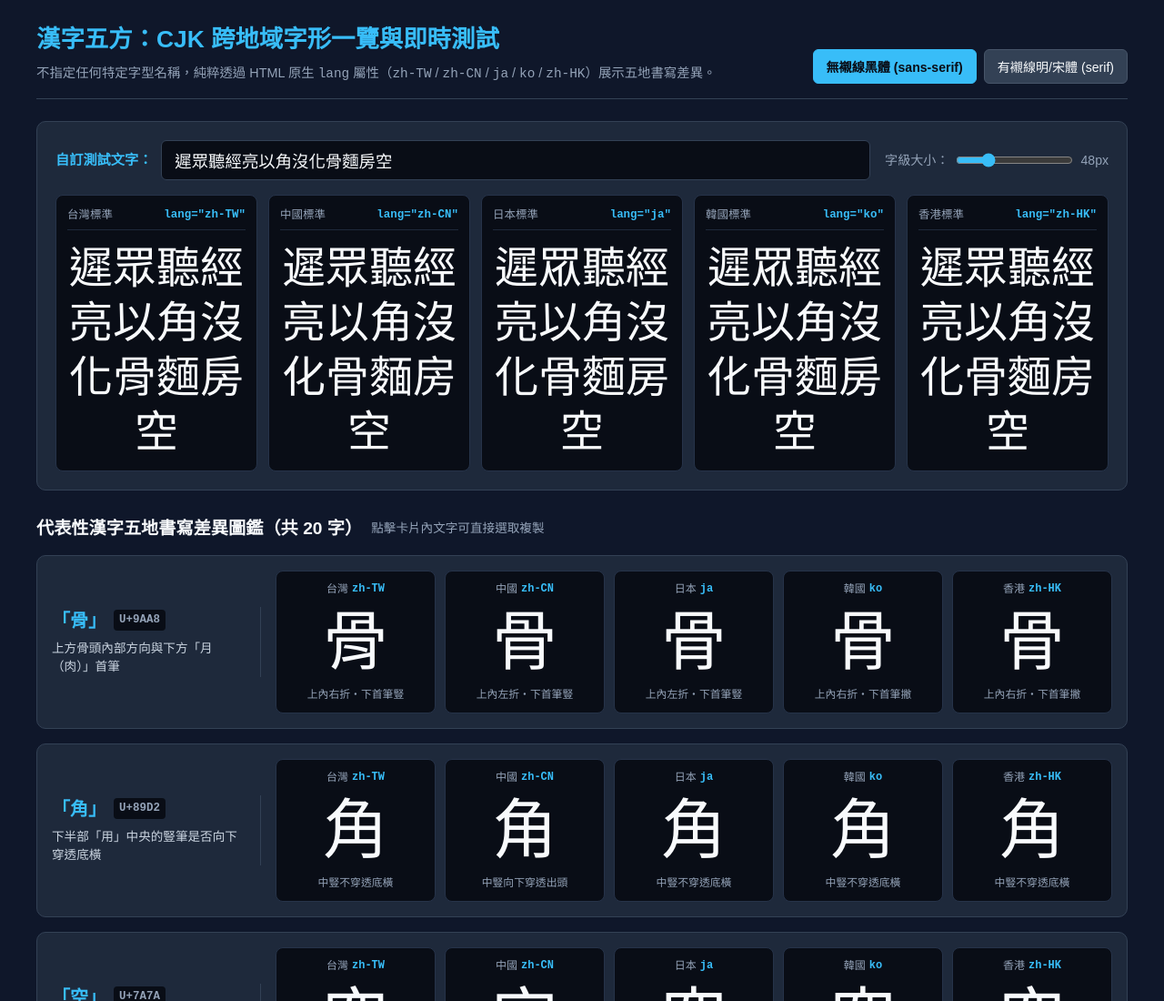
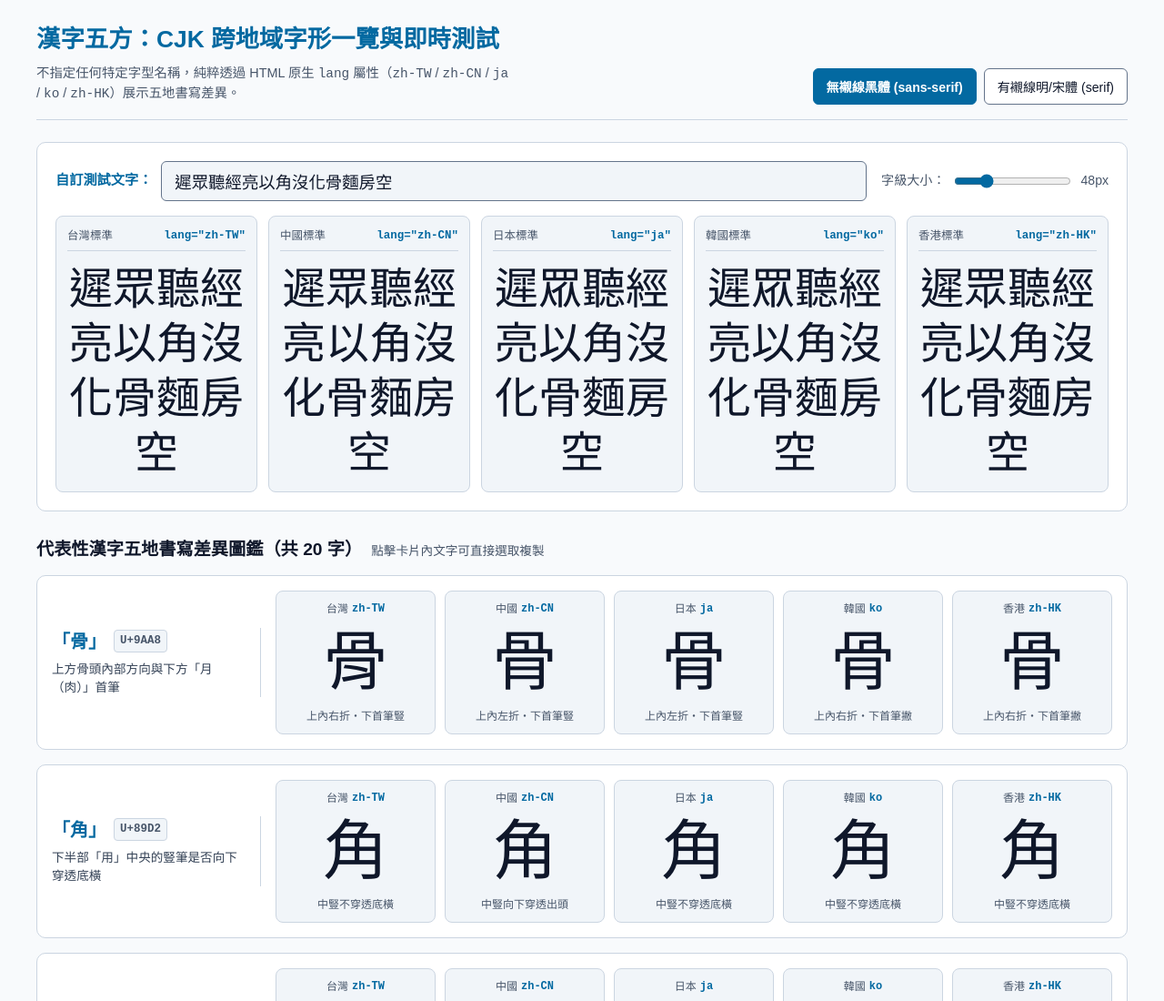
Before and after one commit to abc0922001/CJK_Fonts_Test, a plain HTML site: page index.html in a window 1280 px wide. Shown: the top 1100 px of the page at 91% size. Drawn offline with Linux system fonts and the light colour scheme.

Commit message:
重構 index.html 以符合現代 Web 規範
原頁面僅支援深色樣式，並存在非語意標籤、全域 * 重設、內嵌事件處理器，
以及每次輸入或拖曳滑桿時整批重建 DOM 等問題。

針對 index.html 的 HTML、CSS 與 JavaScript 進行現代化重構：
- 改用 <main>、<h2>/<h3>、<ul>/<li> 與 role="toolbar" 等語意結構
- 補齊 :focus-visible 焦點外框、roving tabindex 備援與高對比模式
- 改採淺色 color-scheme、系統文字縮放（text-scale）與 rem 相對單位
- 移除全域 * 重設與 !important，改用邏輯屬性與 data-font-family 控制
- 對摺疊線以下圖鑑套用 content-visibility: auto 並避免重複重建 DOM

```diff
--- a/index.html
+++ b/index.html
@@ -3,19 +3,34 @@
 <head>
   <meta charset="UTF-8">
   <meta name="viewport" content="width=device-width, initial-scale=1.0">
+  <meta name="color-scheme" content="light">
+  <meta name="text-scale" content="scale">
   <title>漢字五方：CJK 跨地域字形差異展示與即時測試</title>
   <style>
     :root {
-      --bg: #0f172a;
-      --card-bg: #1e293b;
-      --card-border: #334155;
-      --text-main: #f8fafc;
-      --text-sub: #94a3b8;
-      --accent: #38bdf8;
+      color-scheme: light;
+
+      --bg: #f8fafc;
+      --card-bg: #ffffff;
+      --surface-subtle: #f1f5f9;
+      --card-border: #cbd5e1;
+      --control-border: #64748b;
+      --text-main: #0f172a;
+      --text-sub: #475569;
+      --text-body: #334155;
+      --accent: #0369a1;
+      --accent-text: #ffffff;
+      --btn-bg: #ffffff;
+      --btn-hover-bg: #e2e8f0;
+
+      accent-color: var(--accent);
     }
 
-    * {
+    :where(html, body, h1, h2, h3, p, ul, li, section, header, main, button, input) {
       box-sizing: border-box;
+    }
+
+    :where(body, h1, h2, h3, p, ul) {
       margin: 0;
       padding: 0;
     }
@@ -25,12 +40,13 @@
       color: var(--text-main);
       font-family: sans-serif;
       line-height: 1.5;
-      padding: 24px 16px 48px;
+      padding-block: 1.5rem 3rem;
+      padding-inline: 1rem;
     }
 
     .container {
-      max-width: 1200px;
-      margin: 0 auto;
+      max-inline-size: 75rem;
+      margin-inline: auto;
     }
 
     header {
@@ -38,51 +54,77 @@
       flex-wrap: wrap;
       justify-content: space-between;
       align-items: flex-end;
-      gap: 16px;
-      margin-bottom: 24px;
-      border-bottom: 1px solid var(--card-border);
-      padding-bottom: 16px;
+      gap: 1rem;
+      margin-block-end: 1.5rem;
+      border-block-end: 1px solid var(--card-border);
+      padding-block-end: 1rem;
     }
 
     h1 {
       font-size: 1.65rem;
       font-weight: 700;
       color: var(--accent);
-      margin-bottom: 6px;
+      margin-block-end: 0.375rem;
+      text-wrap: balance;
     }
 
     p.desc {
       color: var(--text-sub);
       font-size: 0.9rem;
+      max-inline-size: 65ch;
+      text-wrap: pretty;
     }
 
     .toolbar {
       display: flex;
-      gap: 8px;
+      gap: 0.5rem;
       align-items: center;
       flex-wrap: wrap;
     }
 
     button {
-      background: #334155;
+      background: var(--btn-bg);
       color: var(--text-main);
-      border: 1px solid #475569;
-      padding: 8px 14px;
+      border: 1px solid var(--control-border);
+      padding-block: 0.5rem;
+      padding-inline: 0.875rem;
+      min-block-size: 2.5rem;
+      min-inline-size: 2.5rem;
       border-radius: 6px;
       cursor: pointer;
       font-size: 0.88rem;
-      transition: all 0.15s;
+      font-family: inherit;
     }
 
-    button:hover {
-      background: #475569;
+    @media (pointer: coarse) {
+      button {
+        min-block-size: 2.75rem;
+      }
     }
 
-    button.active {
+    @media (hover: hover) {
+      button:hover:not([aria-pressed="true"]) {
+        background: var(--btn-hover-bg);
+      }
+    }
+
+    button[aria-pressed="true"] {
       background: var(--accent);
-      color: #090d16;
+      color: var(--accent-text);
       border-color: var(--accent);
       font-weight: 700;
+    }
+
+    :where(button, input[type="text"], input[type="range"]):focus-visible {
+      outline: 2px solid var(--accent);
+      outline-offset: 2px;
+    }
+
+    @media (prefers-reduced-motion: no-preference) {
+      button,
+      .input-wrapper input[type="text"] {
+        transition: background-color 0.15s, border-color 0.15s, color 0.15s;
+      }
     }
 
     /* 自訂文字即時測試區塊 */
@@ -90,95 +132,96 @@
       background: var(--card-bg);
       border: 1px solid var(--card-border);
       border-radius: 10px;
-      padding: 20px;
-      margin-bottom: 28px;
+      padding: 1.25rem;
+      margin-block-end: 1.75rem;
     }
 
     .tester-controls {
       display: flex;
       flex-wrap: wrap;
-      gap: 16px;
+      gap: 1rem;
       align-items: center;
-      margin-bottom: 16px;
+      margin-block-end: 1rem;
     }
 
     .input-wrapper {
-      flex: 1;
-      min-width: 260px;
+      flex: 1 1 16rem;
+      min-inline-size: 0;
       display: flex;
+      flex-wrap: wrap;
       align-items: center;
-      gap: 10px;
+      gap: 0.625rem;
     }
 
     .input-wrapper label {
       font-size: 0.95rem;
       font-weight: 700;
       color: var(--accent);
-      white-space: nowrap;
     }
 
     .input-wrapper input[type="text"] {
-      width: 100%;
-      background: #090d16;
-      border: 1px solid var(--card-border);
+      flex: 1 1 14rem;
+      min-inline-size: 0;
+      background: var(--surface-subtle);
+      border: 1px solid var(--control-border);
       color: var(--text-main);
-      padding: 10px 14px;
+      padding-block: 0.625rem;
+      padding-inline: 0.875rem;
+      min-block-size: 2.5rem;
       border-radius: 6px;
       font-size: 1.15rem;
-      outline: none;
-      transition: border-color 0.2s;
-    }
-
-    .input-wrapper input[type="text"]:focus {
-      border-color: var(--accent);
+      font-family: inherit;
     }
 
     .size-wrapper {
       display: flex;
       align-items: center;
-      gap: 8px;
+      gap: 0.5rem;
       font-size: 0.88rem;
       color: var(--text-sub);
     }
 
     .size-wrapper input[type="range"] {
-      accent-color: var(--accent);
       cursor: pointer;
+      min-block-size: 2.5rem;
     }
 
     .live-preview-grid {
+      list-style: none;
       display: grid;
-      grid-template-columns: repeat(5, 1fr);
-      gap: 12px;
+      grid-template-columns: repeat(5, minmax(0, 1fr));
+      gap: 0.75rem;
+      --test-size: 48px;
     }
 
-    @media (max-width: 900px) {
+    @media (max-width: 56.25em) {
       .live-preview-grid {
-        grid-template-columns: repeat(auto-fit, minmax(180px, 1fr));
+        grid-template-columns: repeat(auto-fit, minmax(min(100%, 11.25rem), 1fr));
       }
     }
 
     .live-card {
-      background: #090d16;
-      border: 1px solid #263349;
+      background: var(--surface-subtle);
+      border: 1px solid var(--card-border);
       border-radius: 8px;
-      padding: 12px;
+      padding: 0.75rem;
       display: flex;
       flex-direction: column;
       align-items: center;
       text-align: center;
-      min-height: 120px;
+      min-block-size: 7.5rem;
     }
 
     .live-card-header {
-      width: 100%;
+      inline-size: 100%;
       display: flex;
       justify-content: space-between;
+      gap: 0.5rem;
       font-size: 0.78rem;
       color: var(--text-sub);
-      border-bottom: 1px solid #1e293b;
-      padding-bottom: 6px;
-      margin-bottom: 12px;
+      border-block-end: 1px solid var(--card-border);
+      padding-block-end: 0.375rem;
+      margin-block-end: 0.75rem;
     }
 
     .live-card-header code {
@@ -187,24 +230,27 @@
     }
 
     .live-glyph-text {
+      font-size: var(--test-size);
       word-break: break-all;
       line-height: 1.25;
-      margin: auto 0;
+      margin-block: auto;
       user-select: all;
     }
 
     /* 區塊標題 */
-    .section-title {
+    h2.section-title {
       font-size: 1.2rem;
       font-weight: 700;
       color: var(--text-main);
-      margin-bottom: 14px;
+      margin-block-end: 0.875rem;
       display: flex;
-      align-items: center;
-      gap: 10px;
+      flex-wrap: wrap;
+      align-items: baseline;
+      gap: 0.625rem;
+      text-wrap: balance;
     }
 
-    .section-title span.sub {
+    h2.section-title span.sub {
       font-size: 0.85rem;
       font-weight: 400;
       color: var(--text-sub);
@@ -212,39 +258,46 @@
 
     /* 差異字展示列 */
     .char-showcase {
+      list-style: none;
       display: flex;
       flex-direction: column;
-      gap: 16px;
+      gap: 1rem;
     }
 
     .char-row {
       background: var(--card-bg);
       border: 1px solid var(--card-border);
       border-radius: 10px;
-      padding: 16px;
+      padding: 1rem;
       display: grid;
-      grid-template-columns: 230px 1fr;
-      gap: 16px;
+      grid-template-columns: 14.375rem 1fr;
+      gap: 1rem;
       align-items: center;
     }
 
-    @media (max-width: 820px) {
+    /* 僅對初始視口以下的圖鑑卡片延遲渲染 */
+    .char-row:nth-child(n + 5) {
+      content-visibility: auto;
+      contain-intrinsic-size: auto none auto 11rem;
+    }
+
+    @media (max-width: 51.25em) {
       .char-row {
         grid-template-columns: 1fr;
       }
     }
 
     .char-info {
-      border-right: 1px solid var(--card-border);
-      padding-right: 16px;
+      border-inline-end: 1px solid var(--card-border);
+      padding-inline-end: 1rem;
     }
 
-    @media (max-width: 820px) {
+    @media (max-width: 51.25em) {
       .char-info {
-        border-right: none;
-        border-bottom: 1px solid var(--card-border);
-        padding-right: 0;
-        padding-bottom: 12px;
+        border-inline-end: none;
+        border-block-end: 1px solid var(--card-border);
+        padding-inline-end: 0;
+        padding-block-end: 0.75rem;
       }
     }
 
@@ -252,44 +305,49 @@
       font-size: 1.25rem;
       font-weight: 700;
       color: var(--accent);
-      margin-bottom: 4px;
+      margin-block-end: 0.25rem;
       display: flex;
       align-items: center;
-      gap: 8px;
+      gap: 0.5rem;
     }
 
     .char-info .unicode {
       font-size: 0.78rem;
       font-family: monospace;
       color: var(--text-sub);
-      background: #090d16;
-      padding: 2px 6px;
+      background: var(--surface-subtle);
+      border: 1px solid var(--card-border);
+      padding-block: 0.125rem;
+      padding-inline: 0.375rem;
       border-radius: 4px;
     }
 
     .char-info .feature-desc {
       font-size: 0.85rem;
-      color: #cbd5e1;
-      margin-top: 6px;
+      color: var(--text-body);
+      margin-block-start: 0.375rem;
+      text-wrap: pretty;
     }
 
     .region-boxes {
+      list-style: none;
       display: grid;
-      grid-template-columns: repeat(5, 1fr);
-      gap: 10px;
+      grid-template-columns: repeat(5, minmax(0, 1fr));
+      gap: 0.625rem;
     }
 
-    @media (max-width: 600px) {
+    @media (max-width: 37.5em) {
       .region-boxes {
-        grid-template-columns: repeat(auto-fit, minmax(95px, 1fr));
+        grid-template-columns: repeat(auto-fit, minmax(min(100%, 6rem), 1fr));
       }
     }
 
     .region-card {
-      background: #090d16;
-      border: 1px solid #263349;
+      background: var(--surface-subtle);
+      border: 1px solid var(--card-border);
       border-radius: 8px;
-      padding: 10px 6px;
+      padding-block: 0.625rem;
+      padding-inline: 0.375rem;
       display: flex;
       flex-direction: column;
       align-items: center;
@@ -299,9 +357,9 @@
     .region-label {
       font-size: 0.75rem;
       color: var(--text-sub);
-      margin-bottom: 6px;
+      margin-block-end: 0.375rem;
       display: flex;
-      gap: 4px;
+      gap: 0.25rem;
       align-items: center;
     }
 
@@ -311,24 +369,40 @@
     }
 
     .glyph-display {
-      font-size: 72px;
+      font-size: 4.5rem;
       line-height: 1.1;
-      margin: 4px 0;
+      margin-block: 0.25rem;
       user-select: all;
     }
 
-    .font-sans {
-      font-family: sans-serif !important;
+    .preview-scope[data-font-family="sans-serif"] :is(.live-glyph-text, .glyph-display) {
+      font-family: sans-serif;
     }
 
-    .font-serif {
-      font-family: serif !important;
+    .preview-scope[data-font-family="serif"] :is(.live-glyph-text, .glyph-display) {
+      font-family: serif;
     }
 
     .region-note {
-      font-size: 0.74rem;
-      color: #94a3b8;
-      margin-top: 6px;
+      font-size: 0.75rem;
+      color: var(--text-sub);
+      margin-block-start: 0.375rem;
+    }
+
+    @media (forced-colors: active) {
+      button[aria-pressed="true"] {
+        background: Highlight;
+        color: HighlightText;
+        border-color: Highlight;
+        forced-color-adjust: none;
+      }
+
+      .live-card,
+      .region-card,
+      .custom-tester,
+      .char-row {
+        border: 1px solid CanvasText;
+      }
     }
   </style>
 </head>
@@ -342,12 +416,13 @@
           不指定任何特定字型名稱，純粹透過 HTML 原生 <code>lang</code> 屬性（<code>zh-TW</code> / <code>zh-CN</code> / <code>ja</code> / <code>ko</code> / <code>zh-HK</code>）展示五地書寫差異。
         </p>
       </div>
-      <div class="toolbar">
-        <button id="btn-sans" class="active" onclick="setGenericFamily('sans-serif')">無襯線黑體 (sans-serif)</button>
-        <button id="btn-serif" onclick="setGenericFamily('serif')">有襯線明/宋體 (serif)</button>
+      <div class="toolbar" role="toolbar" focusgroup="toolbar wrap" aria-label="字體類別切換" aria-controls="preview-root">
+        <button id="btn-sans" type="button" aria-pressed="true" data-family="sans-serif">無襯線黑體 (sans-serif)</button>
+        <button id="btn-serif" type="button" aria-pressed="false" data-family="serif">有襯線明/宋體 (serif)</button>
       </div>
     </header>
 
+    <main id="preview-root" class="preview-scope" data-font-family="sans-serif">
       <!-- 自訂文字即時測試面板 -->
       <section class="custom-tester">
         <div class="tester-controls">
@@ -357,25 +432,25 @@
           </div>
           <div class="size-wrapper">
             <label for="size-slider">字級大小：</label>
-          <input type="range" id="size-slider" min="28" max="110" value="48">
+            <input type="range" id="size-slider" min="28" max="110" value="48" aria-valuetext="48px">
             <span id="size-val">48px</span>
           </div>
         </div>
-      <div id="live-grid" class="live-preview-grid"></div>
+        <ul id="live-grid" class="live-preview-grid"></ul>
       </section>
 
       <!-- 20 組經典 CJK 差異漢字一覽 -->
-    <div class="section-title">
+      <section>
+        <h2 class="section-title">
           <span>代表性漢字五地書寫差異圖鑑（共 20 字）</span>
           <span class="sub">點擊卡片內文字可直接選取複製</span>
-    </div>
-    <main id="showcase-container" class="char-showcase"></main>
+        </h2>
+        <ul id="showcase-container" class="char-showcase"></ul>
+      </section>
+    </main>
   </div>
 
   <script>
-    let currentFamily = 'sans-serif';
-    let currentTestSize = 48;
-
     const REGIONS = [
       { code: 'zh-TW', label: '台灣' },
       { code: 'zh-CN', label: '中國' },
@@ -628,83 +703,152 @@
       }
     ];
 
-    function renderLiveTester() {
-      const text = document.getElementById('custom-input').value || '骨';
+    function createEl(tag, className, text) {
+      const el = document.createElement(tag);
+      if (className) el.className = className;
+      if (text !== undefined) el.textContent = text;
+      return el;
+    }
+
+    function initLiveTester(initialText) {
       const grid = document.getElementById('live-grid');
-      const familyClass = currentFamily === 'sans-serif' ? 'font-sans' : 'font-serif';
+      const fragment = document.createDocumentFragment();
+      const glyphNodes = [];
 
-      grid.innerHTML = REGIONS.map(r => `
-        <div class="live-card">
-          <div class="live-card-header">
-            <span>${r.label}標準</span>
-            <code>lang="${r.code}"</code>
-          </div>
-          <div class="live-glyph-text ${familyClass}" lang="${r.code}" style="font-size: ${currentTestSize}px;"></div>
-        </div>
-      `).join('');
+      for (const r of REGIONS) {
+        const card = createEl('li', 'live-card');
+        const header = createEl('div', 'live-card-header');
+        header.append(
+          createEl('span', '', `${r.label}標準`),
+          createEl('code', '', `lang="${r.code}"`)
+        );
 
-      // 使用 textContent 安全注入使用者輸入文字
-      const textNodes = grid.querySelectorAll('.live-glyph-text');
-      textNodes.forEach(node => {
-        node.textContent = text;
+        const glyph = createEl('div', 'live-glyph-text', initialText);
+        glyph.lang = r.code;
+        glyphNodes.push(glyph);
+
+        card.append(header, glyph);
+        fragment.append(card);
+      }
+
+      grid.append(fragment);
+      return glyphNodes;
+    }
+
+    function initShowcase() {
+      const container = document.getElementById('showcase-container');
+      const fragment = document.createDocumentFragment();
+
+      for (const item of CHAR_DATA) {
+        const row = createEl('li', 'char-row');
+
+        const info = createEl('div', 'char-info');
+        const title = createEl('h3', 'title');
+        title.append(
+          createEl('span', '', `「${item.char}」`),
+          createEl('span', 'unicode', item.code)
+        );
+        info.append(title, createEl('div', 'feature-desc', item.feature));
+
+        const boxes = createEl('ul', 'region-boxes');
+        for (const r of REGIONS) {
+          const card = createEl('li', 'region-card');
+          const label = createEl('div', 'region-label');
+          label.append(createEl('span', '', r.label), createEl('code', '', r.code));
+
+          const glyph = createEl('div', 'glyph-display', item.char);
+          glyph.lang = r.code;
+
+          card.append(label, glyph, createEl('div', 'region-note', item.notes[r.code]));
+          boxes.append(card);
+        }
+
+        row.append(info, boxes);
+        fragment.append(row);
+      }
+
+      container.append(fragment);
+    }
+
+    function setupToolbar(previewRoot) {
+      const toolbar = document.querySelector('[role="toolbar"]');
+      const buttons = Array.from(toolbar.querySelectorAll('button[data-family]'));
+
+      function selectFamily(targetBtn) {
+        const family = targetBtn.dataset.family;
+        previewRoot.dataset.fontFamily = family;
+        for (const btn of buttons) {
+          btn.setAttribute('aria-pressed', String(btn === targetBtn));
+        }
+      }
+
+      for (const btn of buttons) {
+        btn.addEventListener('click', () => selectFamily(btn));
+      }
+
+      if (!('focusGroup' in HTMLElement.prototype)) {
+        buttons.forEach((b, i) => {
+          b.tabIndex = i === 0 ? 0 : -1;
+        });
+
+        toolbar.addEventListener('focusin', ({ target }) => {
+          if (!buttons.includes(target)) return;
+          for (const b of buttons) {
+            b.tabIndex = b === target ? 0 : -1;
+          }
+        });
+
+        toolbar.addEventListener('keydown', (e) => {
+          const idx = buttons.indexOf(document.activeElement);
+          if (idx === -1) return;
+
+          const rtl = getComputedStyle(toolbar).direction === 'rtl';
+          const steps = {
+            ArrowRight: rtl ? -1 : 1,
+            ArrowLeft: rtl ? 1 : -1
+          };
+
+          let nextIdx = null;
+          if (e.key in steps) {
+            nextIdx = (idx + steps[e.key] + buttons.length) % buttons.length;
+          } else if (e.key === 'Home') {
+            nextIdx = 0;
+          } else if (e.key === 'End') {
+            nextIdx = buttons.length - 1;
+          }
+
+          if (nextIdx !== null) {
+            e.preventDefault();
+            buttons[nextIdx].focus();
+          }
         });
       }
-
-    function renderShowcase() {
-      const container = document.getElementById('showcase-container');
-      const familyClass = currentFamily === 'sans-serif' ? 'font-sans' : 'font-serif';
-
-      container.innerHTML = CHAR_DATA.map(item => {
-        const cardsHtml = REGIONS.map(r => `
-          <div class="region-card">
-            <div class="region-label">
-              <span>${r.label}</span>
-              <code>${r.code}</code>
-            </div>
-            <div class="glyph-display ${familyClass}" lang="${r.code}">${item.char}</div>
-            <div class="region-note">${item.notes[r.code]}</div>
-          </div>
-        `).join('');
-
-        return `
-          <div class="char-row">
-            <div class="char-info">
-              <div class="title">
-                <span>「${item.char}」</span>
-                <span class="unicode">${item.code}</span>
-              </div>
-              <div class="feature-desc">${item.feature}</div>
-            </div>
-            <div class="region-boxes">
-              ${cardsHtml}
-            </div>
-          </div>
-        `;
-      }).join('');
-    }
-
-    function setGenericFamily(family) {
-      currentFamily = family;
-      document.getElementById('btn-sans').classList.toggle('active', family === 'sans-serif');
-      document.getElementById('btn-serif').classList.toggle('active', family === 'serif');
-      renderLiveTester();
-      renderShowcase();
     }
 
     window.addEventListener('DOMContentLoaded', () => {
+      const previewRoot = document.getElementById('preview-root');
+      const liveGrid = document.getElementById('live-grid');
       const inputEl = document.getElementById('custom-input');
       const sliderEl = document.getElementById('size-slider');
       const sizeValEl = document.getElementById('size-val');
 
-      inputEl.addEventListener('input', renderLiveTester);
-      sliderEl.addEventListener('input', (e) => {
-        currentTestSize = e.target.value;
-        sizeValEl.textContent = `${currentTestSize}px`;
-        renderLiveTester();
+      const glyphNodes = initLiveTester(inputEl.value || '骨');
+      initShowcase();
+      setupToolbar(previewRoot);
+
+      inputEl.addEventListener('input', () => {
+        const text = inputEl.value || '骨';
+        for (const node of glyphNodes) {
+          node.textContent = text;
+        }
       });
 
-      renderLiveTester();
-      renderShowcase();
+      sliderEl.addEventListener('input', () => {
+        const sizePx = `${sliderEl.value}px`;
+        liveGrid.style.setProperty('--test-size', sizePx);
+        sizeValEl.textContent = sizePx;
+        sliderEl.setAttribute('aria-valuetext', sizePx);
+      });
     });
   </script>
 </body>
```
Lines whose indentation alone changed are shown as unchanged.
